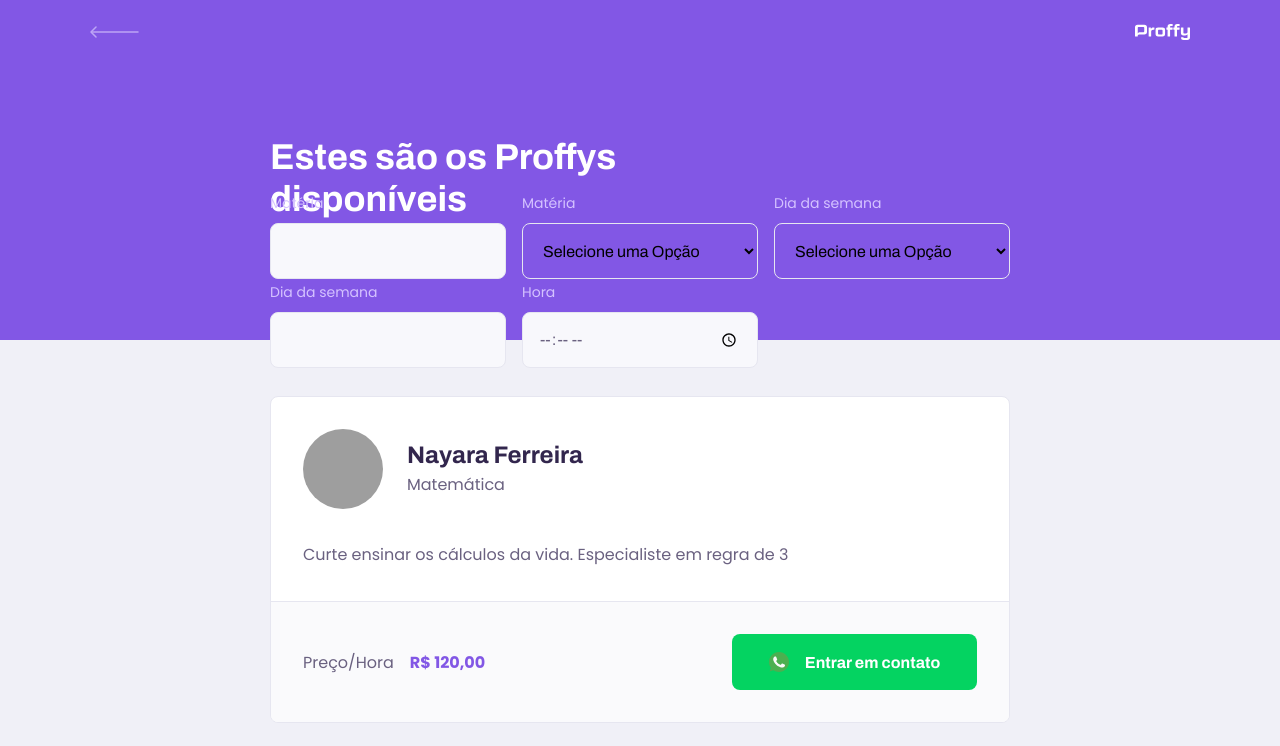
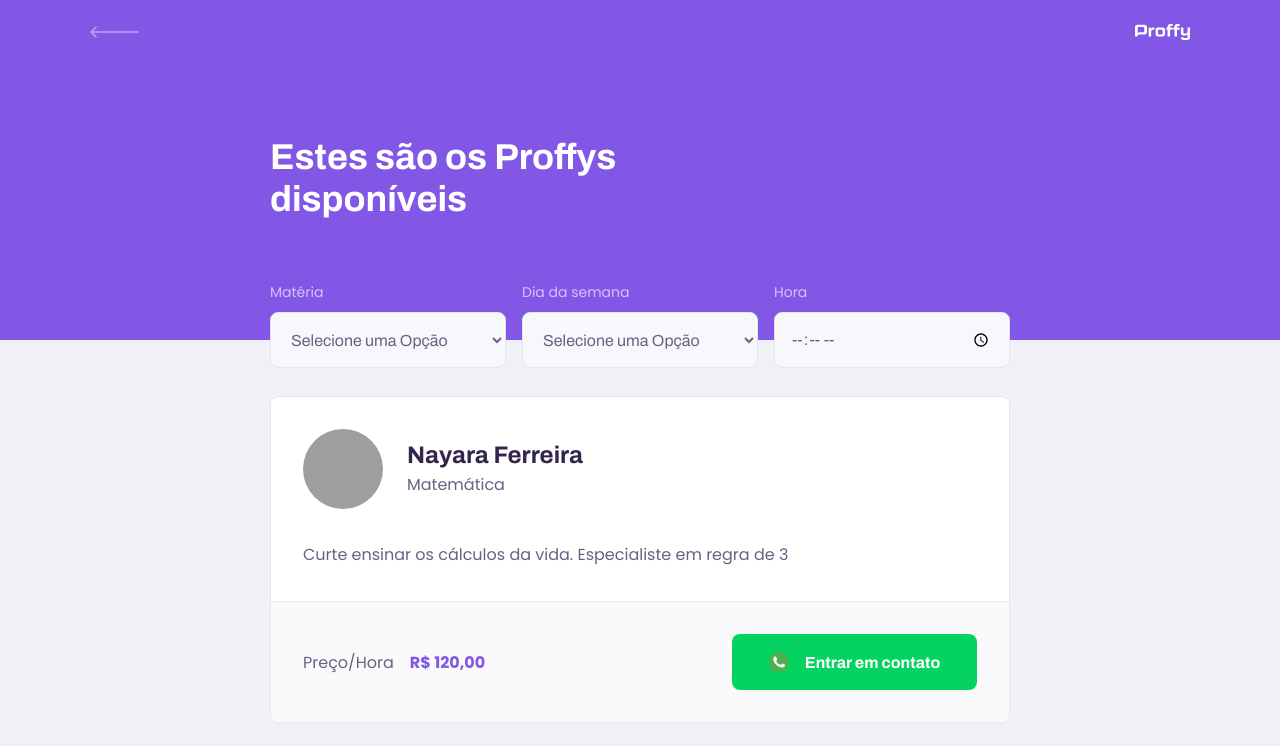
Before and after one commit to nfers/proffy-web, a React (Create React App) app: page /study in a window 1280 px wide. Shown: the top 746 px of the page. Built offline with nearby package versions, Linux system fonts and the light colour scheme; grey boxes are pictures that could not be loaded.

Commit message:
changing stylization of components

```diff
--- a/src/pages/TeacherList/index.tsx
+++ b/src/pages/TeacherList/index.tsx
@@ -1,19 +1,29 @@
-import React from "react";
+import React, { FormEvent, useState } from "react";
+import Input from "../../components/Input";
+import PageHeader from "../../components/PageHeader";
+import Select from "../../components/Select";
 import TeacherItem from "../../components/TeacherItem";
-import PageHeader from "../../components/PageHeader";
-import Input from "../../components/Input";
-import Select from "../../components/Select";
 import "./styles.css";
 
 function TeacherList() {
+  const [subject, setSubject] = useState("");
+  const [week_day, setWeek_day] = useState("");
+  const [time, setTime] = useState("");
+
+  function searchTeachers(e: FormEvent) {
+    e.preventDefault();
+  }
   return (
     <div id="page-teacher-list" className="container">
       <PageHeader title="Estes são os Proffys disponíveis">
-        <form id="search-teachers">
-          <Input name="subject" label="Matéria" />
+        <form id="search-teachers" onSubmit={searchTeachers}>
           <Select
             name="subject"
             label="Matéria"
+            value={subject}
+            onChange={(e) => {
+              setSubject(e.target.value);
+            }}
             options={[
               { value: "Artes", label: "Arte" },
               { value: "Matemática", label: "Matemática" },
@@ -29,6 +39,10 @@ function TeacherList() {
           <Select
             name="week_day"
             label="Dia da semana"
+            value={week_day}
+            onChange={(e) => {
+              setWeek_day(e.target.value);
+            }}
             options={[
               { value: "0", label: "Domingo" },
               { value: "2", label: "Segunda-Feira" },
@@ -39,8 +53,15 @@ function TeacherList() {
               { value: "5", label: "Sabado" },
             ]}
           />
-          <Input name="week_day" label="Dia da semana" />
-          <Input type="time" name="time" label="Hora" />
+          <Input
+            type="time"
+            name="time"
+            label="Hora"
+            value={time}
+            onChange={(e) => {
+              setTime(e.target.value);
+            }}
+          />
         </form>
       </PageHeader>
       <main>
--- a/src/pages/TeacherList/styles.css
+++ b/src/pages/TeacherList/styles.css
@@ -51,6 +51,11 @@
     max-width: 100vw;
   }
 
+  #search-teachers .select-block select {
+    background: var(--color-input-background);
+    color: var(--color-text-base);
+  }
+
   #search-teachers {
     display: grid;
     grid-template-columns: repeat(3, 1fr);
```
